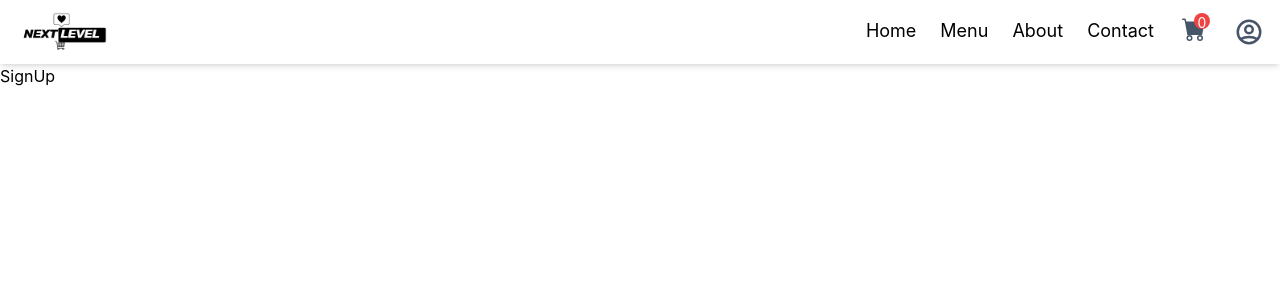
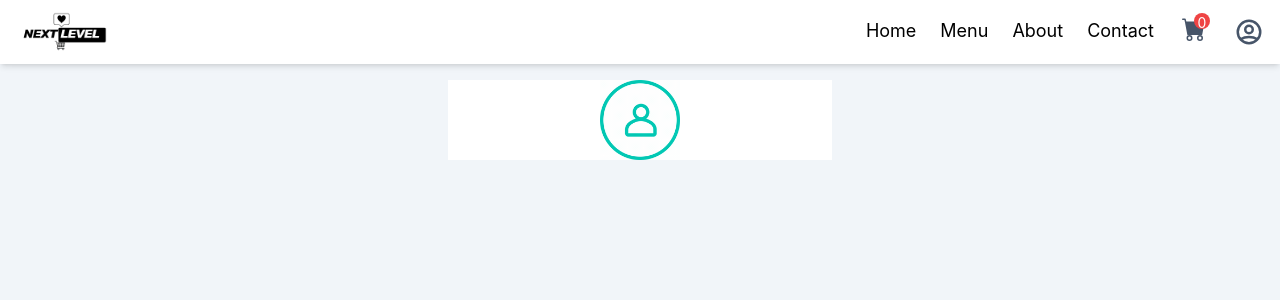
Before and after one commit to dnidimaneesha/MERN-Stack-WebApp, a React (Create React App) app in the folder frontend/: page /signup in a window 1280 px wide. Shown: the top 300 px of the page. Built offline with nearby package versions, Linux system fonts and the light colour scheme.

Commit message:
Add signup annimation

```diff
--- a/frontend/src/App.js
+++ b/frontend/src/App.js
@@ -4,7 +4,7 @@ function App() {
   return (
     <div>
       <Header/>
-      <main className="pt-16">
+      <main className="pt-16 bg-slate-100 min-h-[calc(100vh)]">
         <Outlet/>
       </main>
     </div>
--- a/frontend/src/component/header.js
+++ b/frontend/src/component/header.js
@@ -11,7 +11,7 @@ const Header = () => {
     setShowMenu(preve => !preve)
   }
   return (
-    <header className='fixed shadow-md w-full h-16 px-2 md:px-4'>
+    <header className='fixed shadow-md w-full h-16 px-2 md:px-4 z-50 bg-white'>
 
       {/*desktop*/}
       <div className='flex items-center h-full justify-between'>
--- a/frontend/src/page/SignUp.js
+++ b/frontend/src/page/SignUp.js
@@ -1,8 +1,17 @@
-import React from 'react'
+import React from "react";
+import loginSignupImage from "../assest/loginSignupImage.gif";
+
 
 const SignUp = () => {
   return (
-    <div>SignUp</div>
+    <div className='p-3 md:p-4'>
+      <div className='w-full max-w-sm bg-white m-auto flex justify-center items-center flex-col'>
+        {/*<h1 className='text-center text-2xl font-bold'>sign up</h1>*/}
+        <div className='w-20'>
+        <img src={loginSignupImage} className="w-full"/>
+        </div>
+      </div>
+    </div>
   )
 }
 
```
Also changed, not shown: frontend/src/assest/loginSignupImage.gif (added), 1 other file (tests, documents, lock files or other folders).
